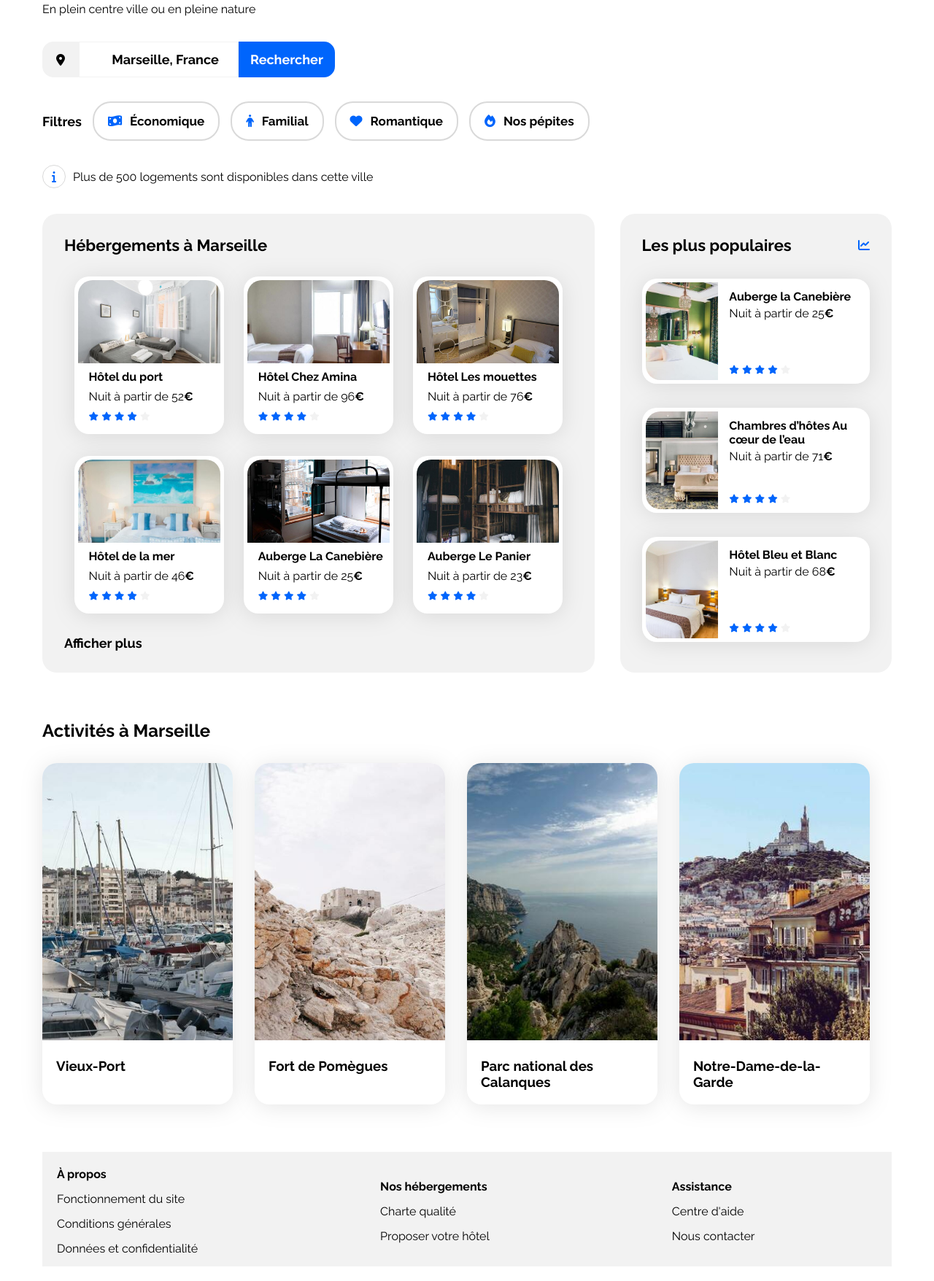
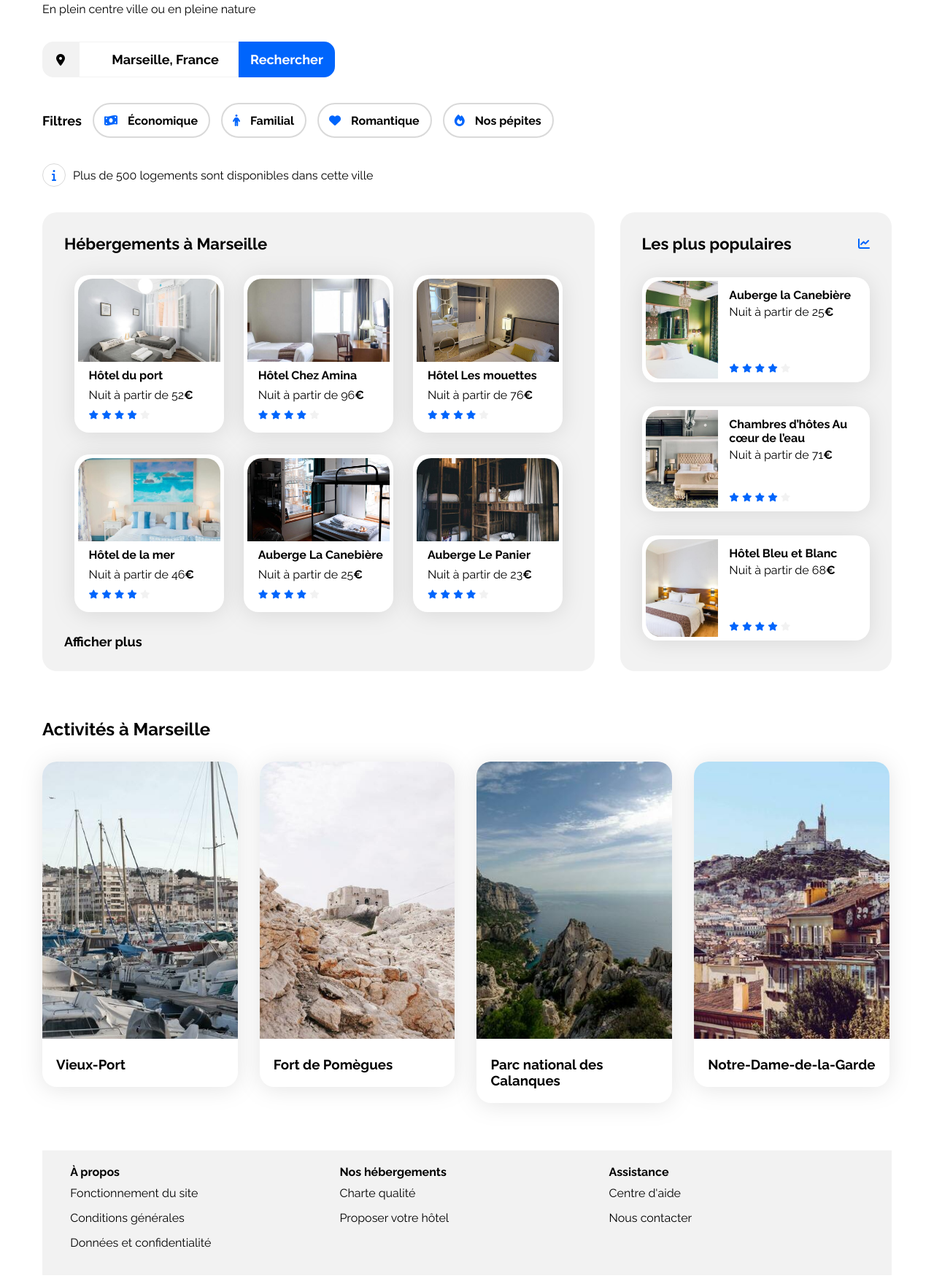
Before and after one commit to WhiteSlimes/OpenClassroom, a plain HTML site: page Projet_3/Booki/index.html in a window 1280 px wide. Shown: the part 152-1908 px from the top of the page at 73% size. Drawn offline with Linux system fonts and the light colour scheme.

Commit message:
~ Versioning 1.8~
- Remise en page du HTML pour intégrer correctement la partie responsive
- Intégration de la partie responsive Tablette

```diff
--- a/Projet_3/Booki/css/style.css
+++ b/Projet_3/Booki/css/style.css
@@ -104,34 +104,30 @@ h1{
     font-weight: 700;
     font-size: 18px;
 }
-.filter ul{
+.buttons{
     display: flex;
-    list-style: none;
-    margin: 0 0 0 15px;
-    padding: 0;
+    flex-direction: row;
 }
-.filter li{
-    margin-right: 15px;
-    color: #000000;
-    font-weight: 700;
-    font-size: 17px;
-    padding: 15px 0px;
+.btn-filter{
+    display: flex;
+    border: 2px solid #D9D9D9;
+    font-weight: bold;
+    border-radius: 30px;
+    margin-left: 15px;
+    align-items: center;
+    justify-content: center;
+    padding-right: 15px;
+}
+.btn-filter:hover{
+    background: #DEEBFF;
+    cursor: pointer;
+}
+.btn-filter .fa-money-bill-wave, .fa-person, .fa-heart, .fa-fire{
+    padding: 14px;
 }
 .filter a{
-    margin-top: 35px;
     text-decoration: none;
-    border: 2px solid #D9D9D9;
-    border-radius: 25px;
     color: #000000;
-    font-weight: 700;
-    font-size: 17px;
-    padding: 15px 19px 15px 19px;
-}
-.filter i{
-    margin-right: 11px;
-}
-.filter a:hover{
-    background: #DEEBFF;
 }
 .filter p{
     margin: 0;
@@ -302,16 +298,20 @@ h1{
 }
 
 /****** Activités ***********/
+.activites{
+    margin-bottom: 65px;
+}
 .activites h2{
     margin-top: 65px;
     margin-bottom: 30px;
 }
 .activites-card {
     display: flex;
-    justify-content: space-between;
+    flex-direction: row;
+    align-items: flex-start;
+    gap: 30px;
 }
 .activites-card .cards{
-    margin-right: 30px;
     width: 23%;
     cursor: pointer;
 }
@@ -321,7 +321,8 @@ h1{
     border-radius: 20px 20px 0px 0px;
 }
 .activites h3{
-    margin: 20px 19px;
+    padding: 20px 19px;
+    margin: 0px;
 }
 .activites a{
     text-decoration: none;
@@ -330,27 +331,28 @@ h1{
 
 /****** Footer ***********/
 footer{
-    margin-top: 65px;
+    display: flex;
+    justify-content: center;
+    flex-basis: 100%;
+    flex-wrap: wrap;
+    gap: 20px;
     background-color: var(--main-bg-color);
-    display: flex;
-    justify-content: flex-start;
-    padding-left: 20px;
-    align-items: center;
+    padding: 20px 0;
+}
+footer a{
+    text-decoration: none;
+    color: #000000;
 }
 footer h4 {
-    margin-bottom: 15px;
+    margin: 0 0 10px 0;
 }
-
 footer p {
     margin: 0;
     margin-bottom: 15px;
 }
-footer a {
-    text-decoration: none;
-    color: black;
-}
-.footer-left, .footer-middle{
-    margin-right: 250px;
+.footer-left, .footer-middle, .footer-right{
+    min-width: 30%;
+    min-height: 100px;
 }
 
 /* Le code ci-dessous correspond à la version responsive uniquement */
@@ -358,6 +360,21 @@ footer a {
 /****** Media queries ***********/
 /* Medium devices (tablets, less/equal than 1024px) */
 @media (max-width: 1024px) {
+    .filter {
+        display: flex;
+        flex-direction: column;
+        align-content: flex-start;
+        align-items: baseline;
+    }
+    .buttons{
+        margin-top: 20px;
+        display: inline-flex;
+        width: 120%;
+    }
+    .btn-filter{
+        margin-left: 0px;
+        margin-right: 15px;
+    }
     .hebergements-and-populaires {
         flex-direction: column;
     }
@@ -388,9 +405,12 @@ footer a {
     .populaires-cards .card-subtitle {
         font-size: 13px;
     }
+    .cards img{
+        height: 200px;
+    }
 }
 
 /* Small devices (phones, less than 768px) */
-@media (max-width: 767.98px) {
+@media (max-width: 768px) {
     /* ... */
 }
--- a/Projet_3/Booki/index.html
+++ b/Projet_3/Booki/index.html
@@ -40,12 +40,20 @@
                 </form>
                 <div class="filter">
                     <p>Filtres</p>
-                    <ul>
-                        <li><a href="#"><i class="fa-solid fa-money-bill-wave"></i>Économique</a></li>
-                        <li><a href="#"><i class="fa-solid fa-person"></i>Familial</a></li>
-                        <li><a href="#"><i class="fa-solid fa-heart"></i>Romantique</a></li>
-                        <li><a href="#"><i class="fa-solid fa-fire"></i>Nos pépites</a></li>
-                    </ul>
+                    <div class="buttons">
+                        <div class="btn-filter">
+                            <a href="#"><i class="fa-solid fa-money-bill-wave"></i>Économique</a>
+                        </div>
+                        <div class="btn-filter">
+                            <a href="#"><i class="fa-solid fa-person"></i>Familial</a>
+                        </div>
+                        <div class="btn-filter">
+                            <a href="#"><i class="fa-solid fa-heart"></i>Romantique</a>
+                        </div>
+                        <div class="btn-filter">
+                            <a href="#"><i class="fa-solid fa-fire"></i>Nos pépites</a>
+                        </div>
+                    </div>
                 </div>
                 <p id="info"><span><i class="fa-solid fa-info"></i></span>Plus de 500 logements sont disponibles dans cette ville</p>
             </div>
```
